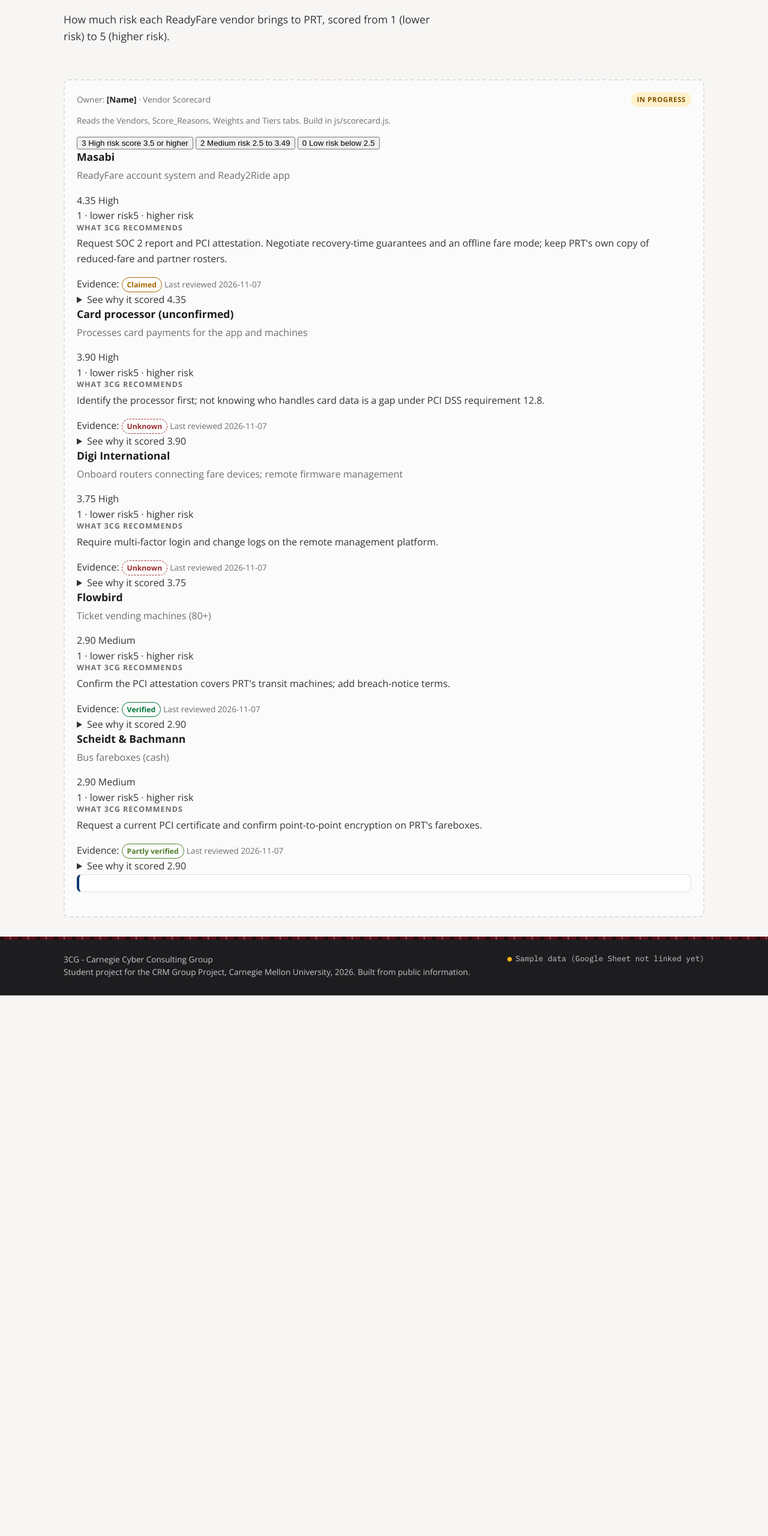
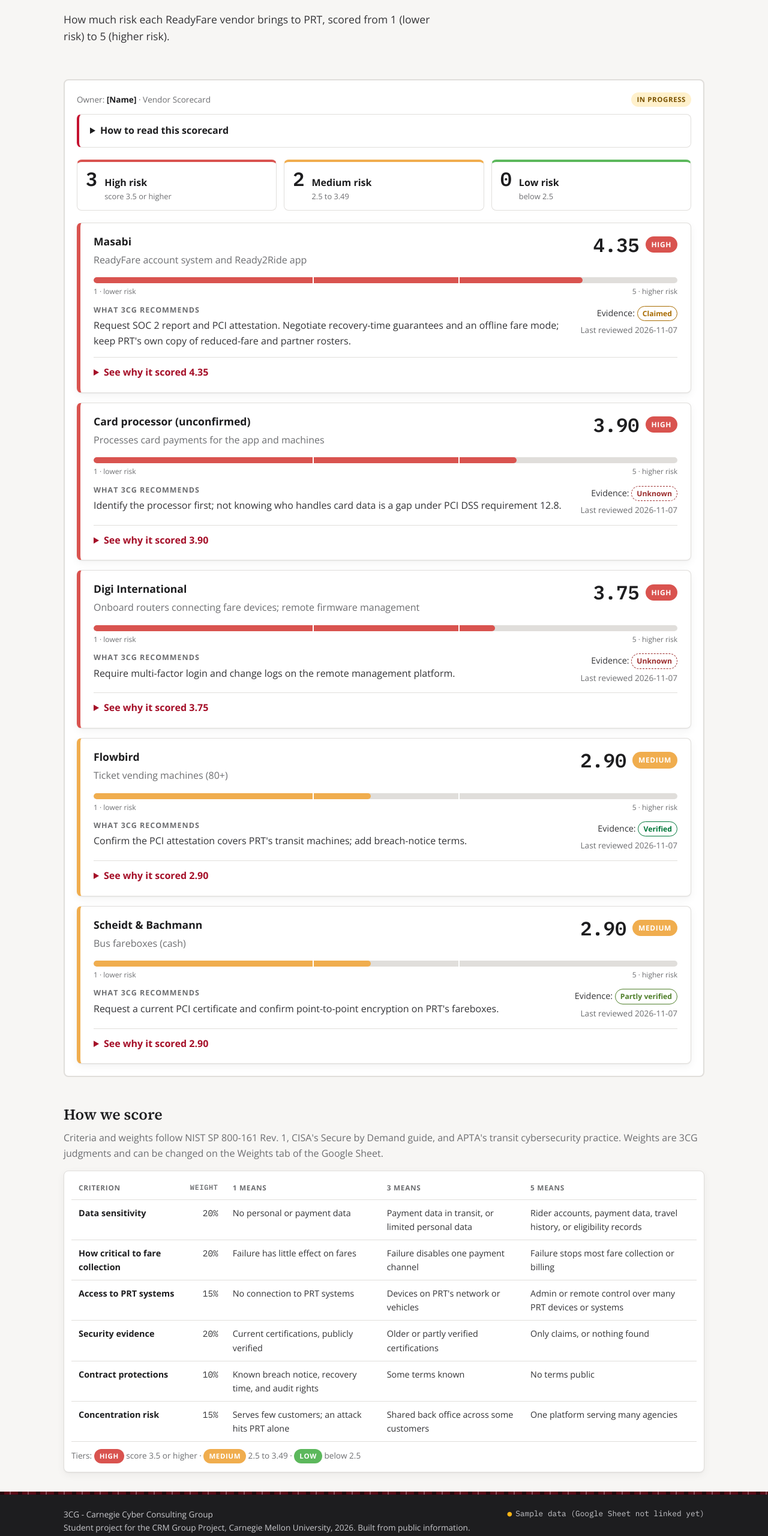
Before and after one commit to laurenmack/3CG-Risk-Platform, a plain HTML site: page scorecard.html in a window 1280 px wide. Shown: the part 203-2763 px from the top of the page at 60% size. Before the commit the page ends 1862 px from the top, so only its background shows below. Drawn offline with nearby package versions, Linux system fonts and the light colour scheme; no server answers.

Commit message:
Add scorecard stylesheet and update scorecard section
Updates for CSV files being added to the site for styling

```diff
--- a/scorecard.html
+++ b/scorecard.html
@@ -9,6 +9,7 @@
   <link rel="preconnect" href="https://fonts.gstatic.com" crossorigin>
   <link href="https://fonts.googleapis.com/css2?family=IBM+Plex+Mono:wght@400;600&family=Open+Sans:wght@400;600;700&family=Source+Serif+4:opsz,wght@8..60,600;8..60,700&display=swap" rel="stylesheet">
   <link rel="stylesheet" href="css/style.css">
+  <link rel="stylesheet" href="css/scorecard.css">
 </head>
 <body>
   <div id="site-header"></div>
@@ -21,17 +22,35 @@
     </div>
 
     <section>
-      <!-- ===== VENDOR SCORECARD: BUILD INSIDE THIS SECTION ===== -->
-      <div class="slot">
+      <!-- ===== VENDOR SCORECARD ===== -->
+      <div class="slot done">
         <div class="slot-head">
           <span class="slot-owner">Owner: <strong>[Name]</strong> · Vendor Scorecard</span>
           <span class="badge status-progress">In progress</span>
         </div>
-        <p class="muted small">Reads the Vendors, Score_Reasons, Weights and Tiers tabs. Build in js/scorecard.js.</p>
-        <div id="scorecard-app"></div>
-        <div id="scorecard-app-data" class="callout callout-info"></div>
+
+        <details class="callout">
+          <summary>How to read this scorecard</summary>
+          <ul>
+            <li>Each vendor is scored on six criteria, such as how sensitive its data is and how much fare collection depends on it.</li>
+            <li>The scores are weighted and combined into one number. Click a tier below to show only those vendors.</li>
+            <li>Missing information counts against a vendor. If we couldn't find proof of security, we scored it as risky until the vendor shows otherwise.</li>
+            <li>Click <em>See why</em> on any vendor for the reason, evidence, and source behind each score.</li>
+          </ul>
+        </details>
+
+        <div id="scorecard-app" aria-live="polite">
+          <p class="muted">Loading vendors…</p>
+        </div>
       </div>
       <!-- ===== END VENDOR SCORECARD ===== -->
+    </section>
+
+    <section aria-labelledby="method-h">
+      <h2 id="method-h">How we score</h2>
+      <p class="muted">Criteria and weights follow NIST SP 800-161 Rev. 1, CISA's Secure by Demand guide, and APTA's transit cybersecurity practice.
+        Weights are 3CG judgments and can be changed on the Weights tab of the Google Sheet.</p>
+      <div id="scorecard-method" class="card table-wrap"></div>
     </section>
   </main>
 
```
